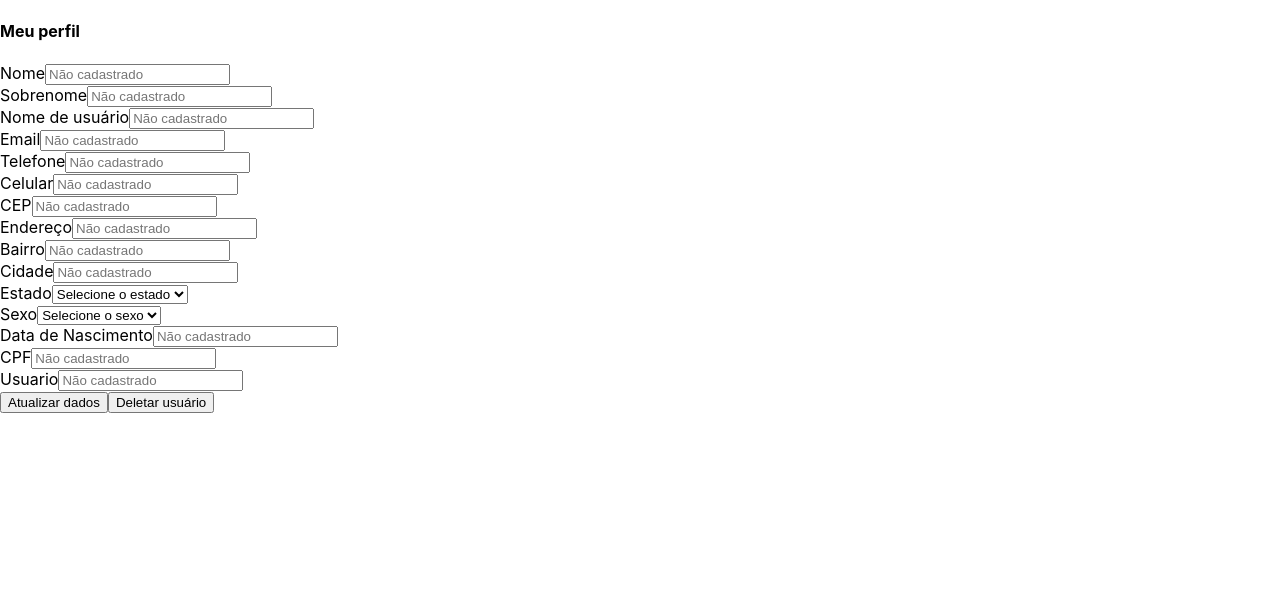
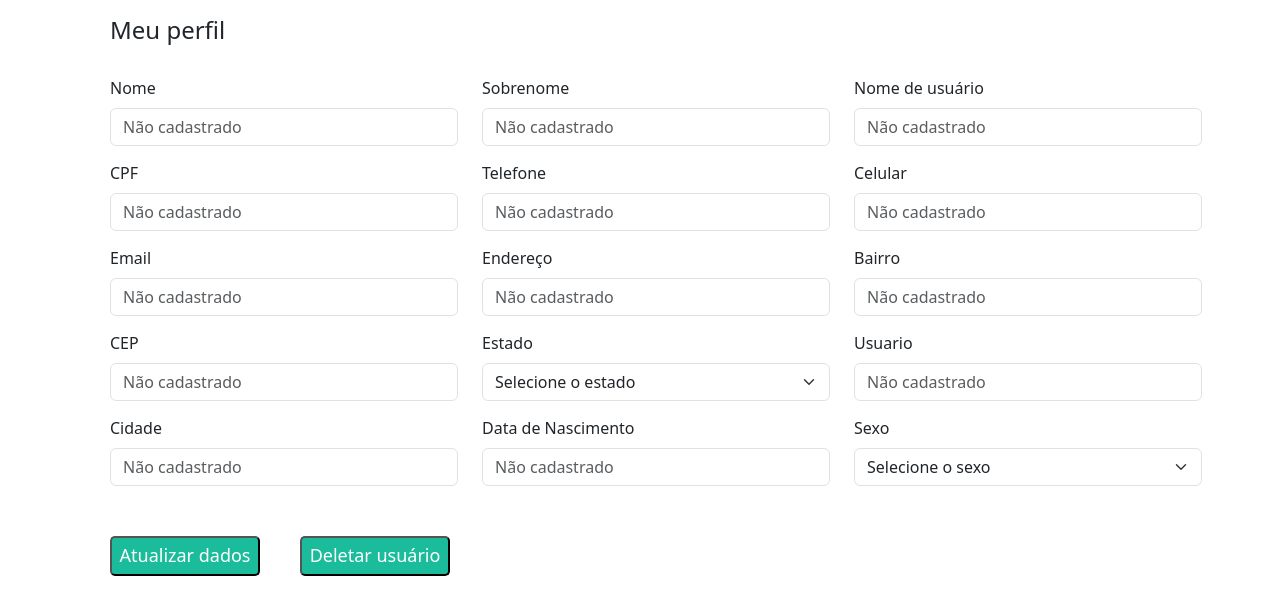
Before and after one commit to PI1-GRP005-DRPTAUBATE/forno_dveneza, a React (Create React App) app in the folder forno_dveneza/frontend/: page /perfil in a window 1280 px wide. Shown: the top 614 px of the page. Built offline with nearby package versions, Linux system fonts and the light colour scheme.

Commit message:
chore: ajustando a pagina minha area

```diff
--- a/forno_dveneza/frontend/src/index.js
+++ b/forno_dveneza/frontend/src/index.js
@@ -3,6 +3,7 @@ import ReactDOM from "react-dom/client";
 import "./index.css";
 import App from "./App";
 import reportWebVitals from "./reportWebVitals";
+import "bootstrap/dist/css/bootstrap.min.css";
 
 const root = ReactDOM.createRoot(document.getElementById("root"));
 root.render(
--- a/forno_dveneza/frontend/src/paginas/clientes/MinhaArea.css
+++ b/forno_dveneza/frontend/src/paginas/clientes/MinhaArea.css
@@ -9,12 +9,18 @@
   justify-content: center;
   background-color: #1abc9c;
   margin-bottom: 10px;
-  height: 50px;
+  height: 40px;
   width: 250px;
   border-radius: 5px;
+  text-decoration: none;
 }
 
 .btn-minha-area-text {
   color: #ffffff;
   font-size: 18px;
+  margin-top: 15px;
 }
+
+.link-button {
+  text-decoration: none;
+}
--- a/forno_dveneza/frontend/src/paginas/clientes/MinhaArea.js
+++ b/forno_dveneza/frontend/src/paginas/clientes/MinhaArea.js
@@ -1,15 +1,18 @@
 import React from "react";
-import { FaRegAddressCard } from "react-icons/fa";
 import { Link } from "react-router-dom";
 import Footer from "../../componentes/Footer";
 import Header from "../../componentes/Header";
 import "./MinhaArea.css";
 import Perfil from "./Perfil";
+import { Container, Row, Col } from "react-bootstrap";
 
 const MinhaArea = () => {
   return (
-    <div className="d-flex flex-column w-100">
+    <div>
       <Header />
+
+      <div className="d-flex w-100">
+        <div className="col-md-3">
           <div
             className="d-flex flex-column align-items-center"
             style={{
@@ -17,23 +20,26 @@ const MinhaArea = () => {
             }}
           >
             <div>
-          <button class="btn-minha-area">
-            <Link to="/minha-area">
+              <button className="btn-minha-area">
+                <Link to="/minha-area" className="link-button">
                   <p className="btn-minha-area-text">Perfil</p>
                 </Link>
               </button>
             </div>
             <div>
-          <button class="btn-minha-area">
-            <Link to="/pedidos">
+              <button className="btn-minha-area">
+                <Link to="/pedidos" className="link-button">
                   <p className="btn-minha-area-text">Pedidos</p>
                 </Link>
               </button>
             </div>
           </div>
-      <div>
+        </div>
+        <div className="col-md-9">
           <Perfil />
         </div>
+      </div>
+
       <Footer />
     </div>
   );
--- a/forno_dveneza/frontend/src/paginas/clientes/Perfil.js
+++ b/forno_dveneza/frontend/src/paginas/clientes/Perfil.js
@@ -1,7 +1,7 @@
 import React, { useState, useEffect } from "react";
 import Axios from "axios";
 import { useAuth } from "../../context/AuthContext";
-
+import "./MinhaArea.css";
 const Perfil = () => {
   const [usuario, setUsuario] = useState("");
   const [nome, setNome] = useState("");
@@ -129,7 +129,7 @@ const Perfil = () => {
 
   const renderUserInfo = (label, value, setValue, readOnly = false) => {
     return (
-      <div className="info-cel">
+      <div className="info-cel" style={{ marginTop: "15px" }}>
         <label className="form-label">{label}</label>
         <input
           type="text"
@@ -145,7 +145,7 @@ const Perfil = () => {
 
   const renderSexo = () => {
     return (
-      <div className="info-cel">
+      <div className="info-cel" style={{ marginTop: "15px" }}>
         <label className="form-label">Sexo</label>
         <select
           className="form-select"
@@ -163,7 +163,7 @@ const Perfil = () => {
 
   const renderEstado = () => {
     return (
-      <div className="info-cel">
+      <div className="info-cel" style={{ marginTop: "15px" }}>
         <label className="form-label">Estado</label>
         <select
           className="form-select"
@@ -202,35 +202,52 @@ const Perfil = () => {
           Meu perfil
         </h4>
         <form onSubmit={handleSubmit}>
-          <div className="w-100 d-flex flex-wrap">
+          <div className="row">
+            <div className="col-md-4">
               {renderUserInfo("Nome", nome, setNome)}
+              {renderUserInfo("CPF", cpf, setCpf)}
+
+              {renderUserInfo("Email", emailUsuario, null)}
+              {renderUserInfo("CEP", cep, setCep)}
+              {renderUserInfo("Cidade", cidade, setCidade)}
+            </div>
+
+            <div className="col-md-4">
               {renderUserInfo("Sobrenome", sobrenome, setSobrenome)}
-            {renderUserInfo("Nome de usuário", userNameLogin, null)}
-            {renderUserInfo("Email", emailUsuario, null)}
               {renderUserInfo("Telefone", telefone, setTelefone)}
-            {renderUserInfo("Celular", celular, setCelular)}
-          </div>
-          <div className="w-100 d-flex flex-wrap">
-            {renderUserInfo("CEP", cep, setCep)}
               {renderUserInfo("Endereço", endereco, setEndereco)}
-            {renderUserInfo("Bairro", bairro, setBairro)}
-            {renderUserInfo("Cidade", cidade, setCidade)}
               {renderEstado()}
-            {renderSexo()}
               {renderUserInfo(
                 "Data de Nascimento",
                 dataNascimento,
                 setDataNascimento
               )}
-            {renderUserInfo("CPF", cpf, setCpf)}
+            </div>
+            <div className="col-md-4">
+              {renderUserInfo("Nome de usuário", userNameLogin, null)}
+              {renderUserInfo("Celular", celular, setCelular)}
+              {renderUserInfo("Bairro", bairro, setBairro)}
               {renderUserInfo("Usuario", userId, null)}
+              {renderSexo()}
             </div>
-          <button type="submit" className="btn mb-5">
-            Atualizar dados
+          </div>
+          <div style={{ marginTop: "50px", display: "flex", gap: "40px" }}>
+            <button
+              type="submit"
+              className="btn-minha-area"
+              style={{ height: "40px", width: "150px", fontSize: "16px" }}
+            >
+              <p className="btn-minha-area-text">Atualizar dados</p>
             </button>
-          <button type="submit" className="btn mb-5" onClick={deletarUsuario}>
-            Deletar usuário
+            <button
+              type="submit"
+              className="btn-minha-area"
+              onClick={deletarUsuario}
+              style={{ height: "40px", width: "150px", fontSize: "16px" }}
+            >
+              <p className="btn-minha-area-text">Deletar usuário</p>
             </button>
+          </div>
         </form>
       </div>
     </div>
--- a/package.json
+++ b/package.json
@@ -1,7 +1,9 @@
 {
   "dependencies": {
     "axios": "^1.4.0",
+    "bootstrap": "^5.3.1",
     "bootstrap-icons": "^1.11.0",
+    "react-bootstrap": "^2.8.0",
     "react-router-dom": "^6.15.0"
   }
 }
```
Also changed, not shown: 1 other file (tests, documents, lock files or other folders). Lines whose indentation alone changed are shown as unchanged.
